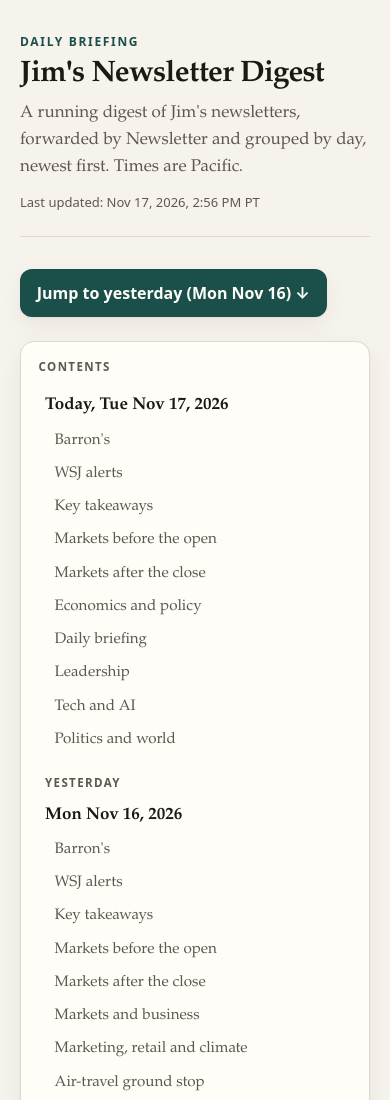
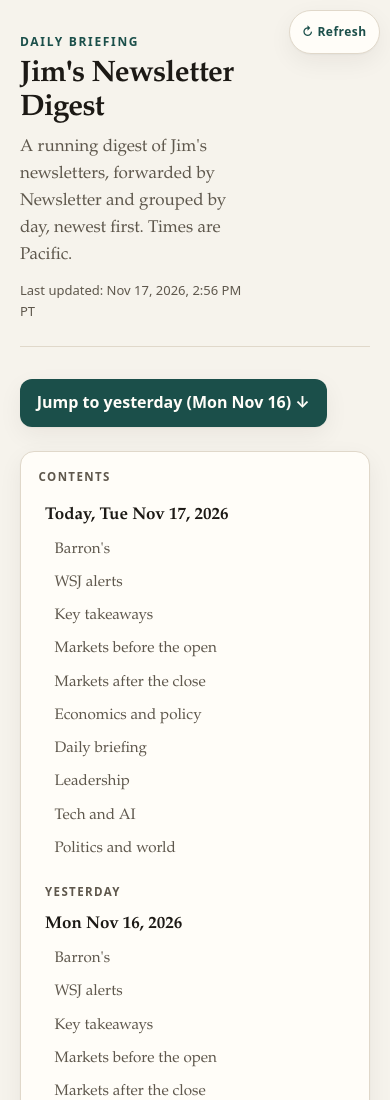
Before and after one commit to jmxiiu/newsletter-digest, a plain HTML site: page index.html in a window 390 px wide. Shown: the top 1100 px of the page. Drawn offline with Linux system fonts and the light colour scheme.

Commit message:
Add a small fixed Refresh button at the top of the digest

```diff
--- a/index.html
+++ b/index.html
@@ -2,7 +2,7 @@
 <html lang="en">
 <head>
   <meta charset="utf-8">
-  <meta name="viewport" content="width=device-width, initial-scale=1">
+  <meta name="viewport" content="width=device-width, initial-scale=1, viewport-fit=cover">
   <meta name="color-scheme" content="light dark">
   <title>Jim's Newsletter Digest</title>
   <style>
@@ -336,9 +336,46 @@
       font-size: 0.8rem;
       color: var(--muted);
     }
+
+    .refresh-btn {
+      position: fixed;
+      top: max(0.65rem, env(safe-area-inset-top, 0px));
+      right: max(0.65rem, env(safe-area-inset-right, 0px));
+      z-index: 1000;
+      display: inline-flex;
+      align-items: center;
+      justify-content: center;
+      margin: 0;
+      padding: 0.4rem 0.75rem;
+      min-height: 44px;
+      border: 1px solid var(--border);
+      border-radius: 999px;
+      background: var(--bg-elev);
+      color: var(--accent);
+      box-shadow: var(--shadow);
+      font-family: ui-sans-serif, system-ui, -apple-system, "Segoe UI", sans-serif;
+      font-size: 0.75rem;
+      font-weight: 600;
+      letter-spacing: 0.04em;
+      line-height: 1;
+      cursor: pointer;
+      -webkit-tap-highlight-color: transparent;
+    }
+    .refresh-btn:hover,
+    .refresh-btn:focus-visible {
+      color: var(--accent-hover);
+      border-color: var(--accent);
+      outline: 2px solid var(--accent);
+      outline-offset: 2px;
+    }
+    .refresh-btn:active { transform: scale(0.98); }
+    @media (max-width: 52rem) {
+      header.site { padding-right: 7.25rem; }
+    }
   </style>
 </head>
 <body>
+  <button type="button" class="refresh-btn" id="page-refresh" aria-label="Refresh page">↻ Refresh</button>
   <div class="wrap">
     <header class="site">
       <p class="kicker">Daily briefing</p>
@@ -1057,5 +1094,18 @@
     </div>
     <footer class="site">Newest day first. Future updates will be added as new day blocks at the top.</footer>
   </div>
+  <script>
+    (function () {
+      var btn = document.getElementById("page-refresh");
+      if (!btn) return;
+      btn.addEventListener("click", function (e) {
+        e.preventDefault();
+        e.stopPropagation();
+        var url = new URL(window.location.href);
+        url.searchParams.set("r", String(Date.now()));
+        window.location.href = url.toString();
+      });
+    })();
+  </script>
 </body>
 </html>
```
